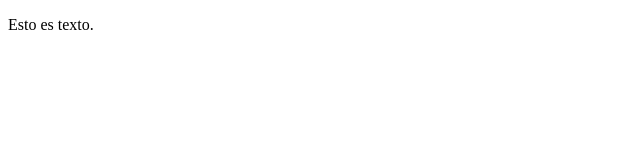
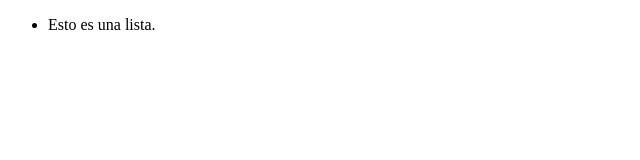
Before and after one commit to mnicolasb/prueba, a plain HTML site: page index.html in a window 1280 px wide. Shown: the whole page, without its empty margins (0-640 px from the left). Drawn offline with Linux system fonts and the light colour scheme.

Commit message:
Estoy añadiendo nuevo código

```diff
--- a/index.html
+++ b/index.html
@@ -8,7 +8,9 @@
 </head>
 <body>
     <div>
-        <p>Esto es texto.</p>
+        <ul>
+            <li>Esto es una lista.</li>
+        </ul>
     </div>
 </body>
 </html>
```
